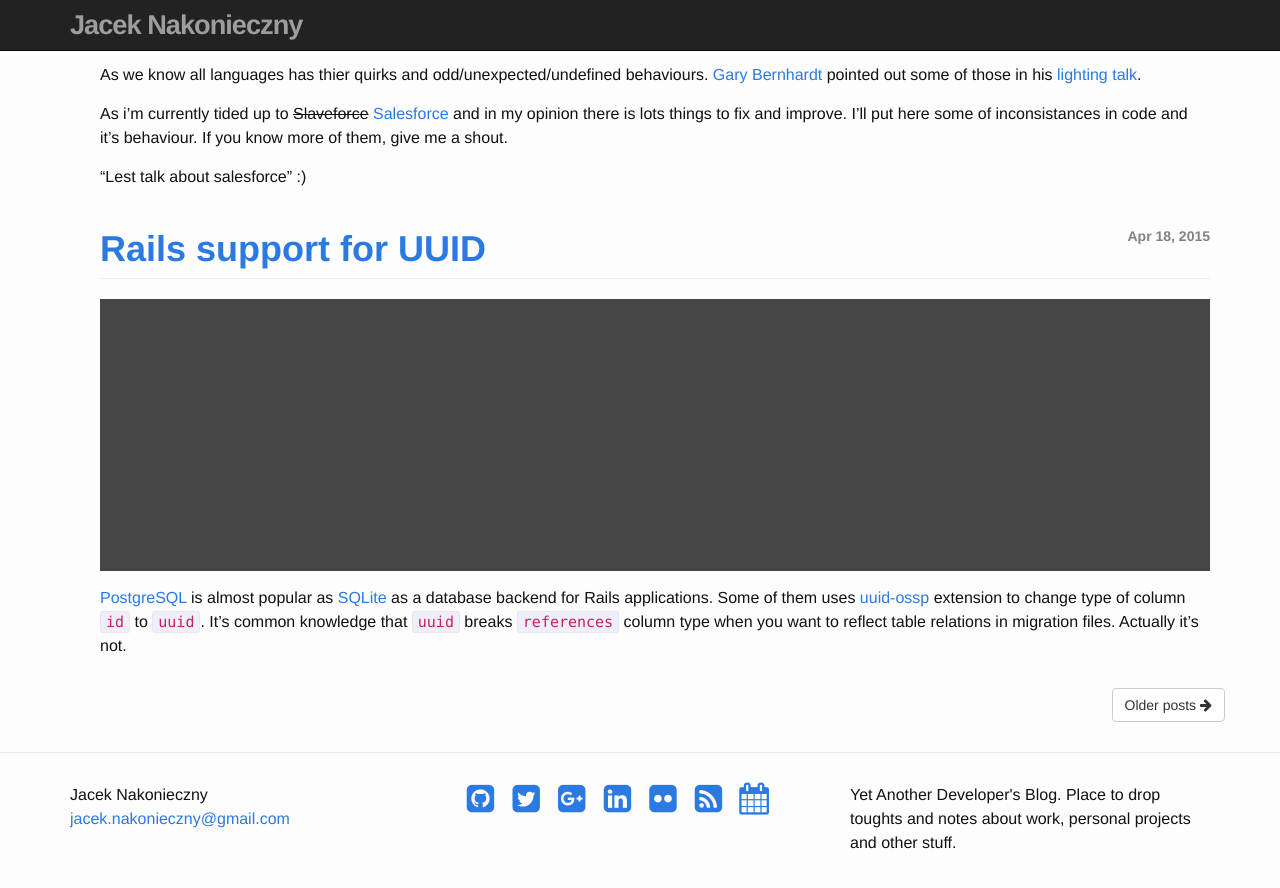
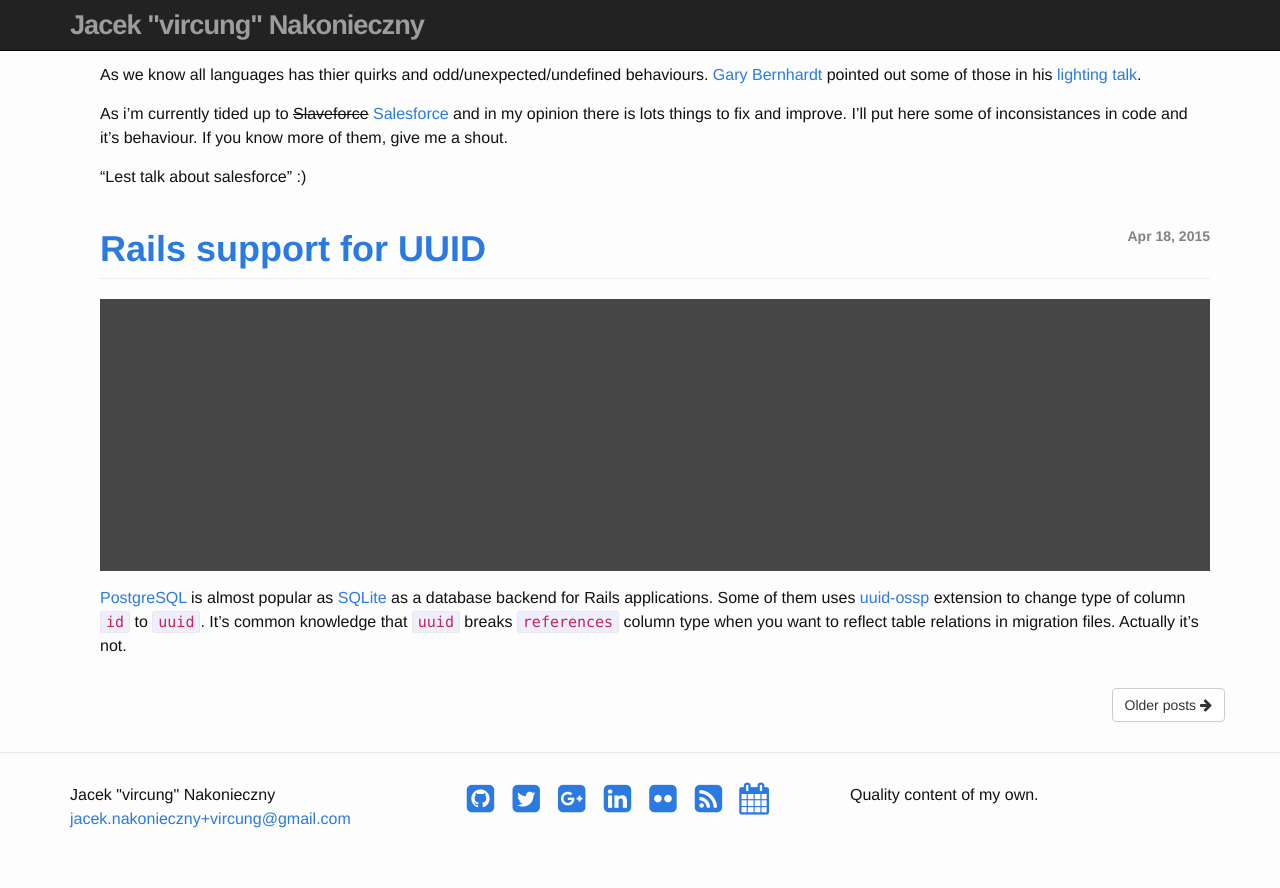
Before and after one commit to vircung/vircung, a Jekyll site: the page built from index.html, in a window 1280 px wide and 900 px high, scrolled down 1717 px. Shown: the top 888 px of the window. Built offline with Jekyll 4.4.1, drawn with Linux system fonts in a browser that asks for light colours; nearby versions of some CDN libraries; the list of posts is cut into pages by our own code.

Commit message:
Update config for new domain

```diff
--- a/_config.yml
+++ b/_config.yml
@@ -1,19 +1,17 @@
 # Site settings
-title: Jacek Nakonieczny
-email: jacek.nakonieczny@gmail.com
+title: Jacek "vircung" Nakonieczny
+email: jacek.nakonieczny+vircung@gmail.com
 description: > # this means to ignore newlines until "baseurl:"
-  Yet Another Developer's Blog. Place to drop toughts and notes about work, personal projects and other stuff.
+  Quality content of my own.
 baseurl: "" # the subpath of your site, e.g. /blog/
 permalink: /posts/:title
-url: "http://blog.nakonieczny.it" # the base hostname & protocol for your site
+url: "http://www.vircung.com" # the base hostname & protocol for your site
 paginate: 5
 paginate_path: /page/:num/
 
 twitter_username: vircung
 github_username: vircung
 flickr_username: vircung
-linkedin_username: jaceknakonieczny
-gplus_username: JacekNakonieczny
 
 # Build settings
 markdown: kramdown
```
